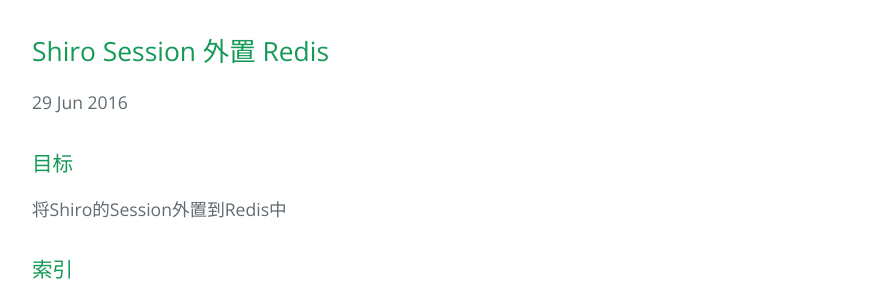
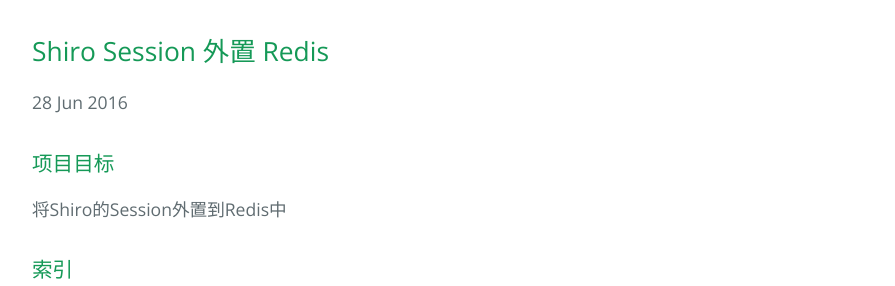
Before and after one commit to neilChenXie/ChenJava, a Jekyll site: the page built from _posts/shiro/2016-06-23-shiro_redis_session.md, in a window 1280 px wide. Shown: the top 286 px of the page, without its empty margins (192-1087 px from the left). Built offline with Jekyll 4.4.1, drawn with Linux system fonts in a browser that asks for light colours.

Commit message:
change data

```diff
--- a/_posts/shiro/2016-06-23-shiro_redis_session.md
+++ b/_posts/shiro/2016-06-23-shiro_redis_session.md
@@ -2,12 +2,12 @@
 layout: post
 title: Shiro Session 外置 Redis
 permalink: /:categories/shiro_redis_session
-date: 2016-06-29 12:48:15 +0800
+date: 2016-06-28 12:48:15 +0800
 category: Shiro
 tags: [shiro, redis, session]
 ---
 
-### 目标
+### 项目目标
 
 将Shiro的Session外置到Redis中
 
```
